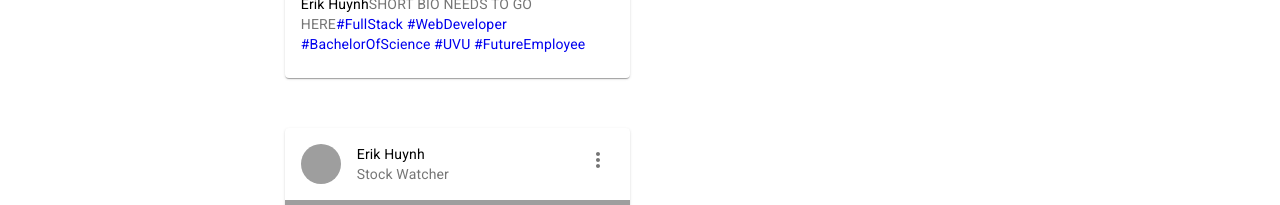
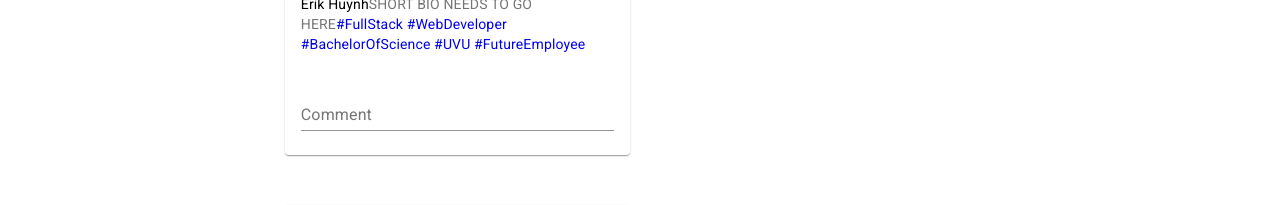
Before and after one commit to E-Huynh/portfolio-gram, a React (Create React App) app: page / in a window 1280 px wide. Shown: the part 558-763 px from the top of the page. Built offline with nearby package versions, Linux system fonts and the light colour scheme; grey boxes are pictures that could not be loaded.

Commit message:
Added comment textarea

```diff
--- a/src/components/card.js
+++ b/src/components/card.js
@@ -1,6 +1,6 @@
 import React, { useState } from 'react';
 import { makeStyles } from '@material-ui/core/styles';
-import { Card, CardHeader, CardMedia, CardContent, CardActions, Avatar, IconButton, Typography, Link } from '@material-ui/core'
+import { Card, CardHeader, CardMedia, CardContent, CardActions, Avatar, IconButton, Typography, Link, TextField } from '@material-ui/core'
 import FavoriteBorderOutlinedIcon from '@material-ui/icons/FavoriteBorderOutlined';
 import FavoriteIcon from '@material-ui/icons/Favorite';
 import GitHubIcon from '@material-ui/icons/GitHub';
@@ -169,6 +169,19 @@ function ProjectCard({ data }) {
           </span>
         </Typography>
       </CardContent>
+      <CardContent>
+        <form noValidate autoComplete="off">
+          <TextField
+            id="comment-textarea"
+            label="Comment"
+            variant="standard"
+            margin='none'
+            placeholder='Add a comment...'
+            size='small'
+            fullWidth
+          />
+        </form>
+      </CardContent>
     </Card>
   );
 }
```
